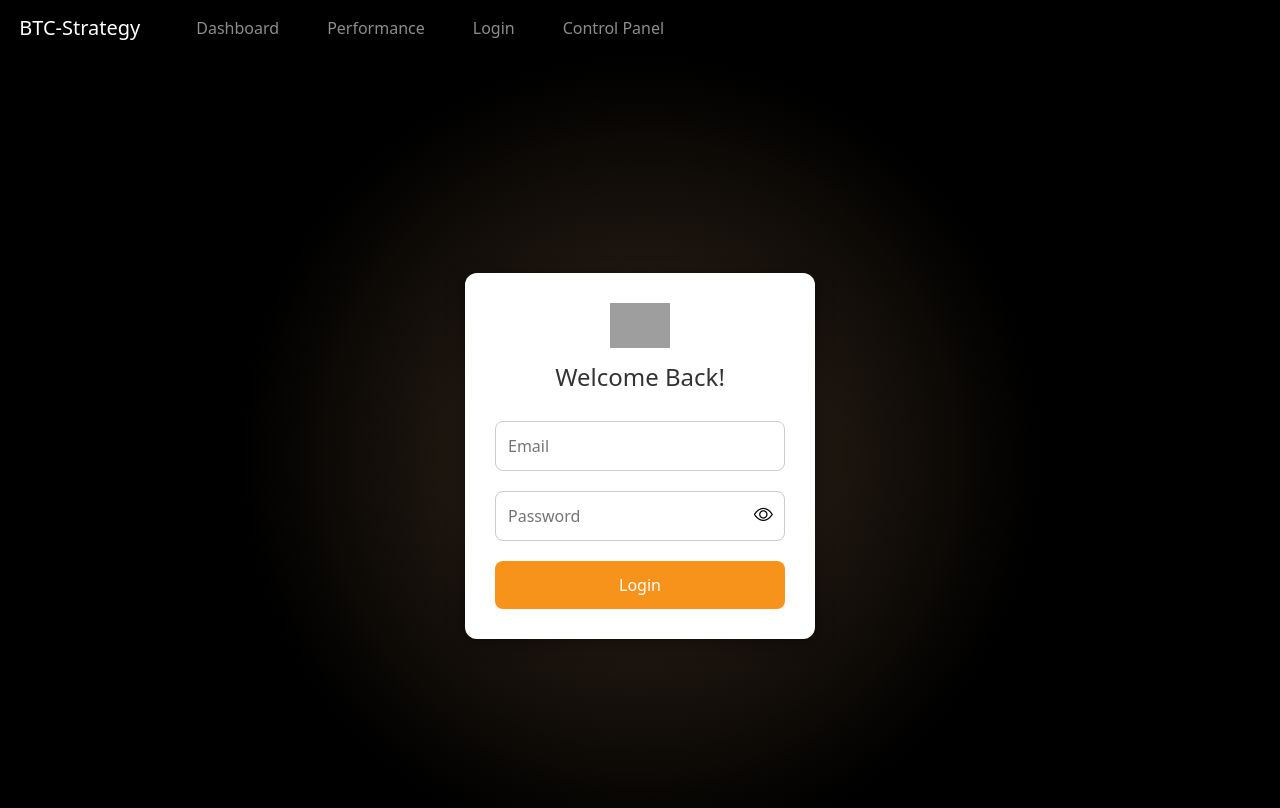
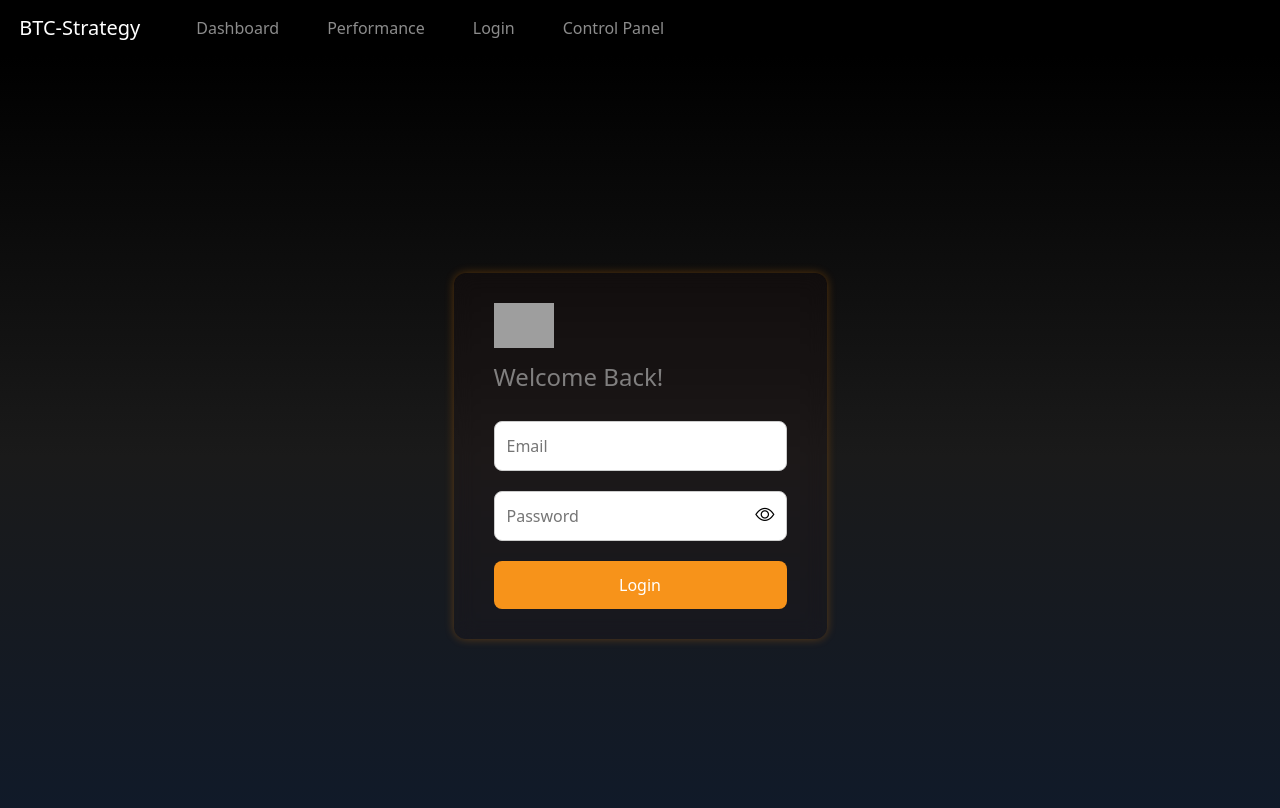
Before and after one commit to juanupla/BTCUSDT_bot_front, a React (Create React App) app: page /login in a window 1280 px wide. Shown: the top 808 px of the page. Built offline with nearby package versions, Linux system fonts and the light colour scheme; grey boxes are pictures that could not be loaded.

Commit message:
new login

```diff
--- a/src/App.css
+++ b/src/App.css
@@ -1,38 +1,3 @@
-.App {
-  text-align: center;
+.AppCont{
+  padding: 0%;
 }
-
-.App-logo {
-  height: 40vmin;
-  pointer-events: none;
-}
-
-@media (prefers-reduced-motion: no-preference) {
-  .App-logo {
-    animation: App-logo-spin infinite 20s linear;
-  }
-}
-
-.App-header {
-  background-color: #000000;
-  min-height: 100vh;
-  display: flex;
-  flex-direction: column;
-  align-items: center;
-  justify-content: center;
-  font-size: calc(10px + 2vmin);
-  color: white;
-}
-
-.App-link {
-  color: #61dafb;
-}
-
-@keyframes App-logo-spin {
-  from {
-    transform: rotate(0deg);
-  }
-  to {
-    transform: rotate(360deg);
-  }
-}
--- a/src/App.js
+++ b/src/App.js
@@ -8,6 +8,7 @@ import Login from './pages/Login';
 import ProtectedRoute from './components/ProtectedRoute';
 import 'bootstrap/dist/css/bootstrap.min.css';
 import ControlPanel from './pages/controlPanel';
+import './App.css'
 
 const App = () => {
   return (
@@ -15,7 +16,7 @@ const App = () => {
       <Header/>
       <div className="container-fluid bg-black">
         <div className="row">
-          <div className="col-lg-12 col-md-12 col-sm-12">
+          <div className="col-12 AppCont">
             <Routes>
               {/* Rutas públicas */}
               <Route path="/" element={<Navigate to="/dashboard" replace />} />
--- a/src/components/activeTrades.js
+++ b/src/components/activeTrades.js
@@ -27,7 +27,7 @@ const ActiveTrades = () => {
                           Swal.fire({
                               position: "top-end",
                               icon: "warning",
-                              title: "Su sesión ha caducado.",
+                              title: "Your session has expired",
                               showConfirmButton: false,
                               timer: 2000
                             });
--- a/src/components/closedTrades.js
+++ b/src/components/closedTrades.js
@@ -27,7 +27,7 @@ const ClosedTrades = () => {
                     Swal.fire({
                         position: "top-end",
                         icon: "warning",
-                        title: "Su sesión ha caducado.",
+                        title: "Your session has expired",
                         showConfirmButton: false,
                         timer: 2000
                       });
--- a/src/pages/Login.css
+++ b/src/pages/Login.css
@@ -4,19 +4,22 @@
     justify-content: center;
     align-items: center;
     height: 100vh;
-    background: radial-gradient(circle closest-side, #382a1c, #000000);
+    width: 100%;
+    background: linear-gradient(to bottom, #000000, #1a1a1a, #0f1a2b);
     color: #ffffff;
   }
 
   /* container login form */
   .login-container {
-    background-color: #ffffff;
+    background: rgba(48, 12, 12, 0.1);
+    backdrop-filter: blur(10px);
     border-radius: 12px;
-    box-shadow: 0 4px 20px rgba(0, 0, 0, 0.4);
     padding: 30px;
-    width: 350px;
-    text-align: center;
+    padding-left: 40px;
+    padding-right: 40px;
+    box-shadow: 0px 0px 10px rgba(255, 140, 0, 0.3);
   }
+
 
   .login-logo {
     width: 60px;
@@ -26,7 +29,7 @@
   .welcome-text {
     font-size: 24px;
     margin-bottom: 20px;
-    color: #333333;
+    color: #807f7f;
   }
 
   /* inputs styles */
```
